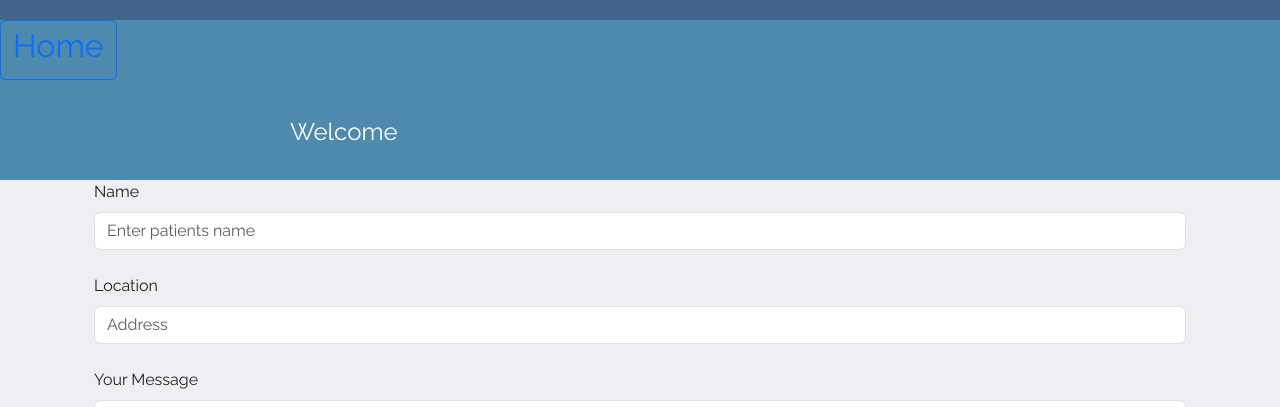
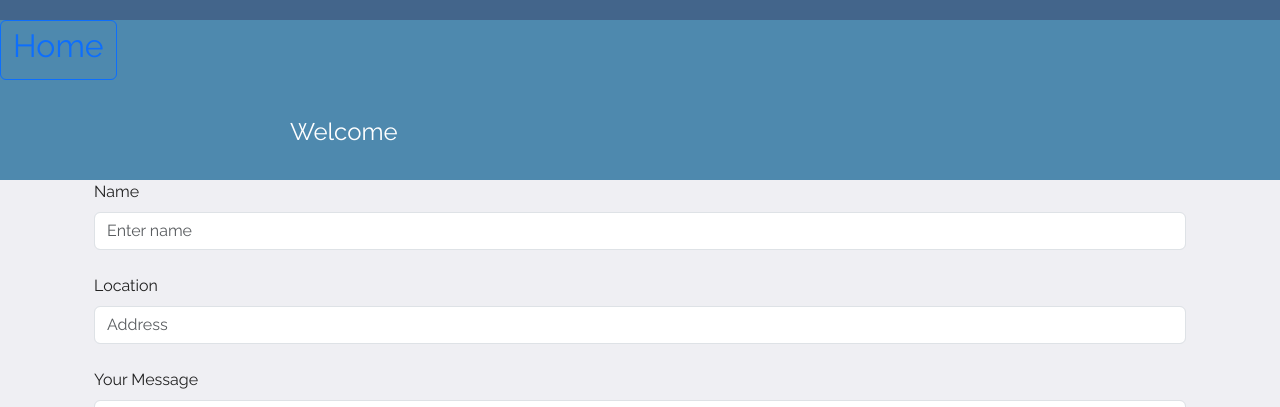
Before and after one commit to iloabachie/webapp2, a Flask app: page /process in a window 1280 px wide. Shown: the top 407 px of the page. Run offline with Flask 3, Linux system fonts and the light colour scheme.

Commit message:
bug fixes

```diff
--- a/templates/ai_req_form.html
+++ b/templates/ai_req_form.html
@@ -7,7 +7,7 @@
 {% block inside_body %}
 <form action="/process" method="post">
     <label class="form-label">Name</label>
-    <input class="form-control" type="text" name="patients_name" placeholder="Enter patients name" required><br>
+    <input class="form-control" type="text" name="patients_name" placeholder="Enter name" required><br>
     <label class="form-label">Location</label>
     <input class="form-control" type="text" name="patients_address" placeholder="Address" required><br>
     <label class="form-label">Your Message</label><br>
```
